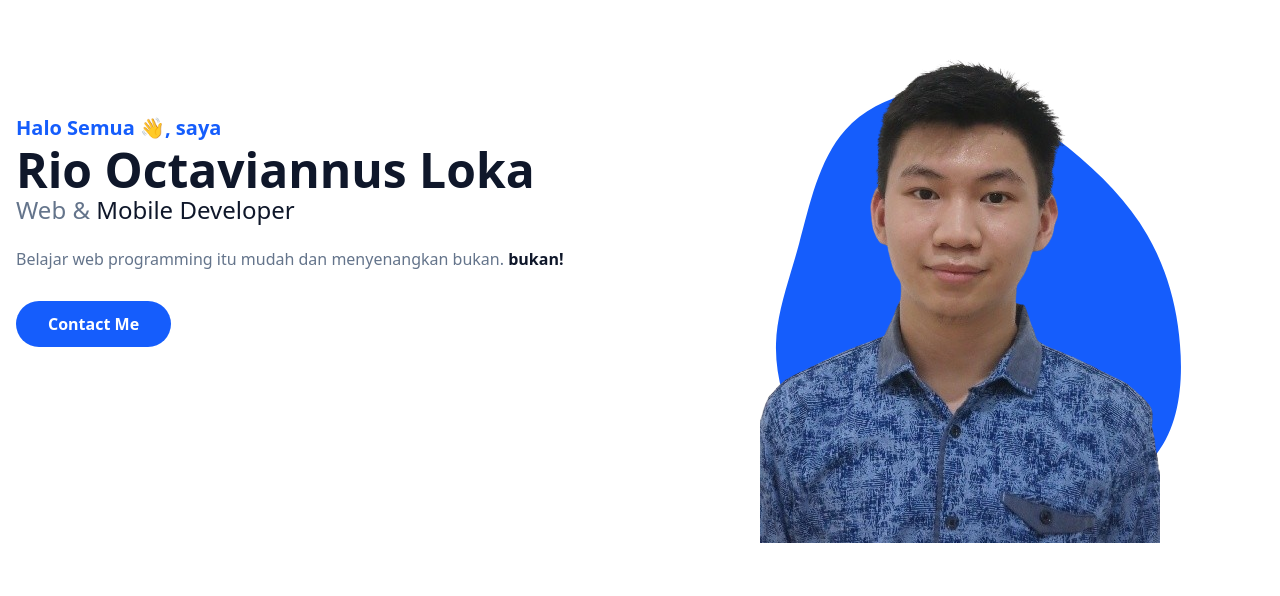
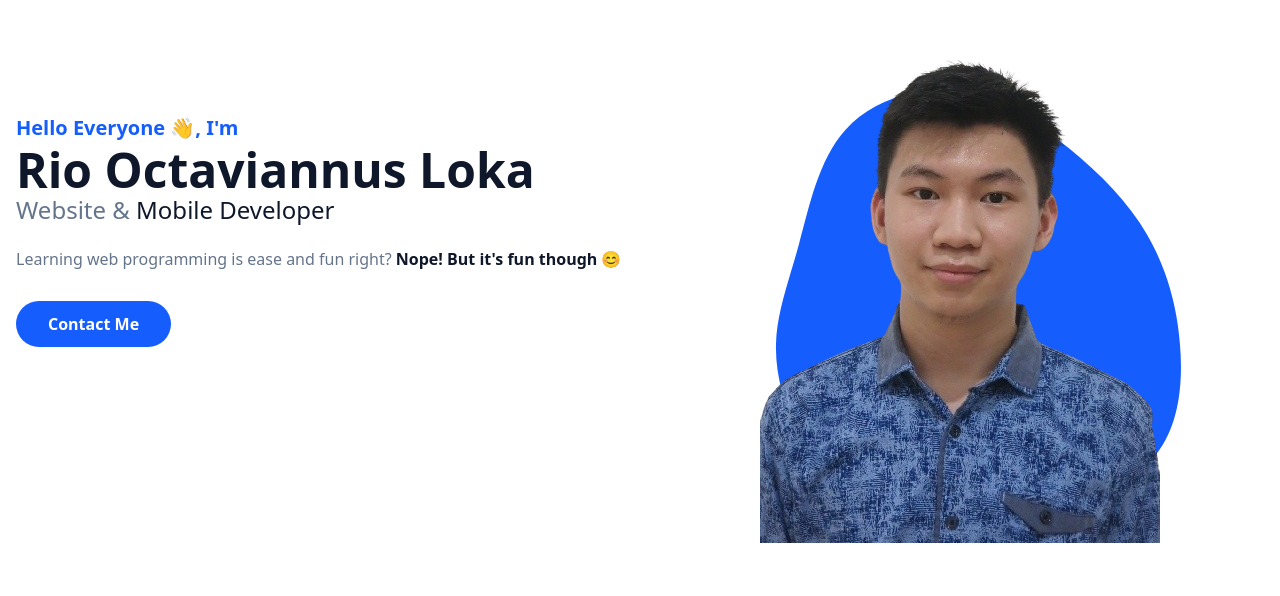
Before and after one commit to RioOctaviannusLoka/Latihan-Portfolio-Tailwind-CSS, a website: page src/index.html in a window 1280 px wide. Shown: the part 237-833 px from the top of the page. Drawn offline with Linux system fonts and the light colour scheme.

Commit message:
feat: change home section into english

```diff
--- a/src/index.html
+++ b/src/index.html
@@ -13,9 +13,9 @@
     <div class="container">
       <div class="flex flex-wrap">
         <div class="w-full self-center px-4 lg:w-1/2">
-          <h1 class="text-base font-semibold text-primary md:text-xl">Halo Semua 👋, saya <span class="block font-bold text-dark text-4xl mt-1 lg:text-5xl">Rio Octaviannus Loka</span></h1>
-          <h2 class="font-medium text-secondary text-lg mb-5 lg:text-2xl">Web & <span class="text-dark">Mobile Developer</span></h2>
-          <p class="font-medium text-secondary mb-10 leading-relaxed">Belajar web programming itu mudah dan menyenangkan bukan. <span class="text-dark font-semibold">bukan!</span></p>
+          <h1 class="text-base font-semibold text-primary md:text-xl">Hello Everyone 👋, I'm <span class="block font-bold text-dark text-4xl mt-1 lg:text-5xl">Rio Octaviannus Loka</span></h1>
+          <h2 class="font-medium text-secondary text-lg mb-5 lg:text-2xl">Website & <span class="text-dark">Mobile Developer</span></h2>
+          <p class="font-medium text-secondary mb-10 leading-relaxed">Learning web programming is ease and fun right? <span class="text-dark font-semibold">Nope! But it's fun though 😊</span></p>
 
           <a href="#" class="text-base font-semibold text-white bg-primary py-3 px-8 rounded-full hover:shadow-lg hover:opacity-80 transition duration-300 ease-in-out">Contact Me</a>
 
```
Also changed, not shown: src/output.css.
